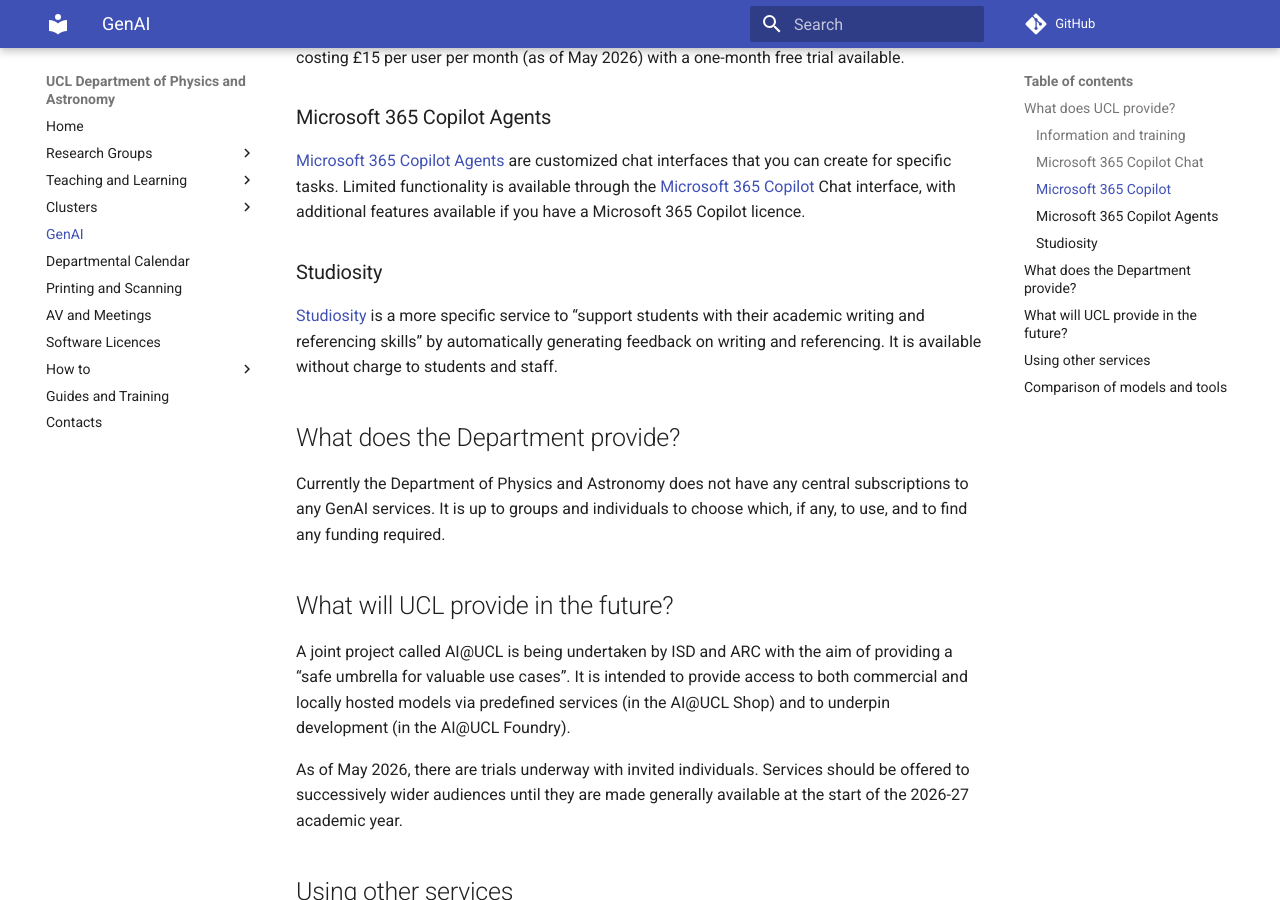
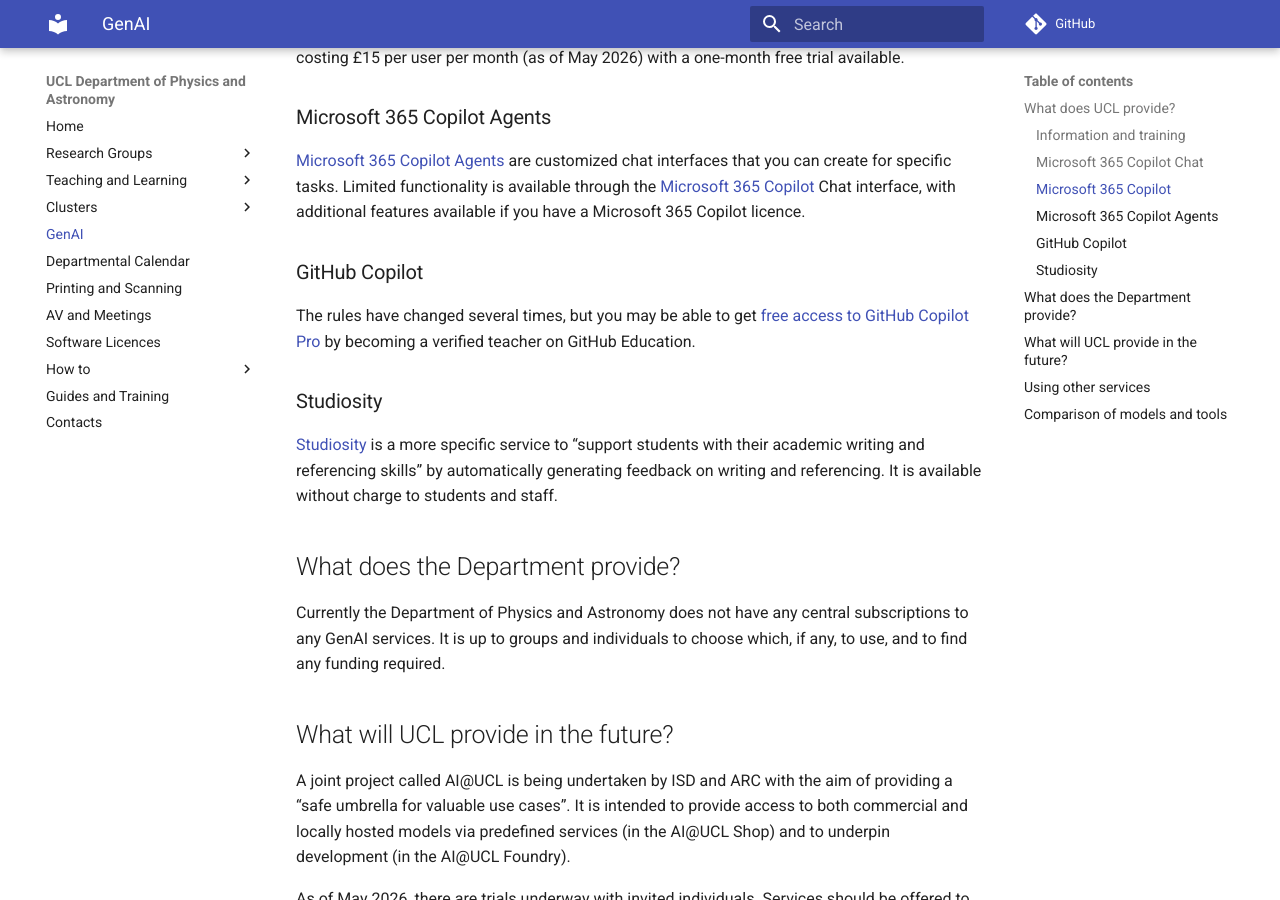
Before and after one commit to UCLPhysAst/uclphysast.github.io, an MkDocs documentation site: the page built from docs/genai.md, in a window 1280 px wide and 900 px high, scrolled down 1471 px. Built offline with MkDocs 1.6.1 and Material for MkDocs 9.7.7, drawn with Linux system fonts in a browser that asks for light colours; comment, search, counter and statistics services are not loaded.

Commit message:
add GitHub Copilot access

```diff
--- a/docs/genai.md
+++ b/docs/genai.md
@@ -32,6 +32,11 @@
 
 [Microsoft 365 Copilot Agents](https://support.microsoft.com/en-us/topic/get-started-with-agents-in-the-microsoft-365-copilot-app-943e563d-602d-40fa-bdd1-dbc83f582466) are customized chat interfaces that you can create for specific tasks. Limited functionality is available through the [Microsoft 365 Copilot](https://m365.cloud.microsoft/chat) Chat interface, with additional features available if you have a Microsoft 365 Copilot licence.
 
+### GitHub Copilot
+
+The rules have changed several times, but you may be able to get [free access to GitHub Copilot Pro](https://docs.github.com/en/copilot/how-tos/copilot-on-github/set-up-copilot/enable-copilot/set-up-for-teachers-and-os-maintainers
+) by becoming a verified teacher on GitHub Education.
+
 ### Studiosity
 
 [Studiosity](https://liveuclac.sharepoint.com/sites/StudiosityResourceCentre) is a more specific service to “support students with their academic writing and referencing skills” by automatically generating feedback on writing and referencing. It is available without charge to students and staff.
```
